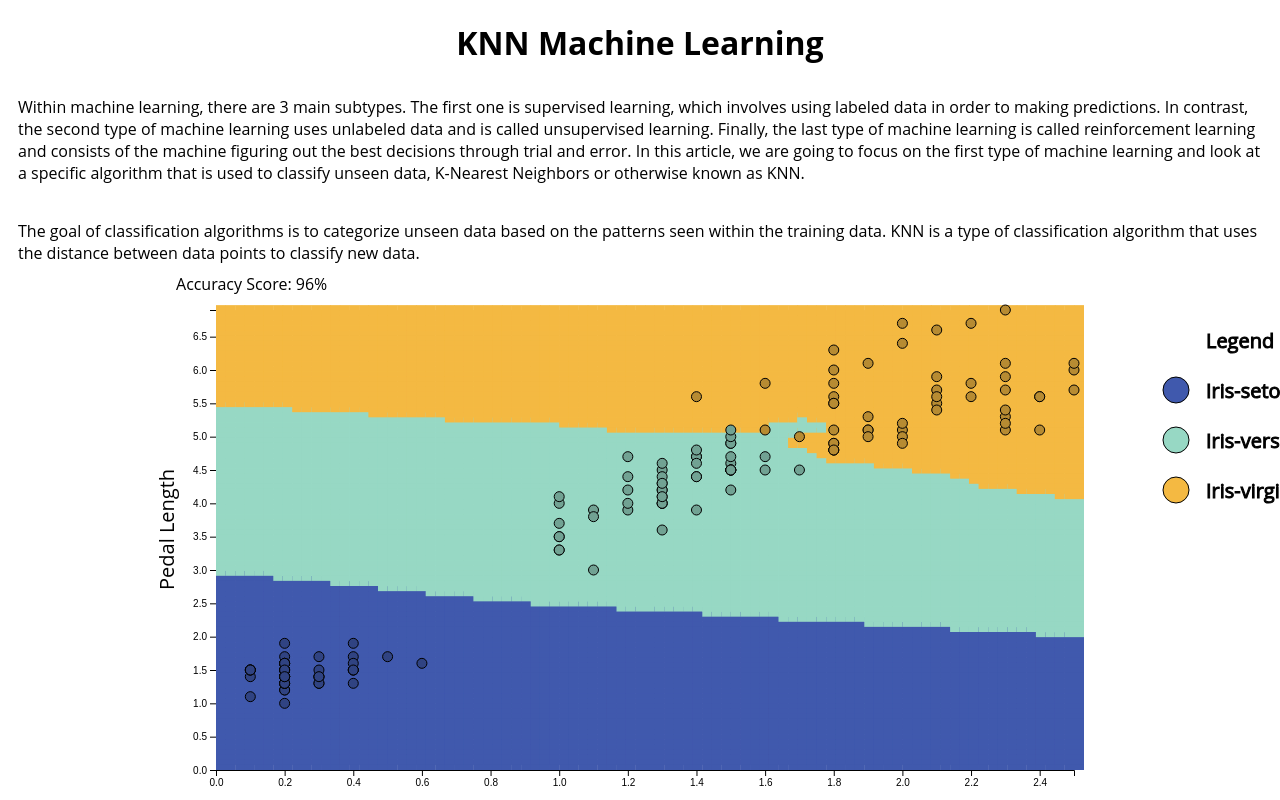
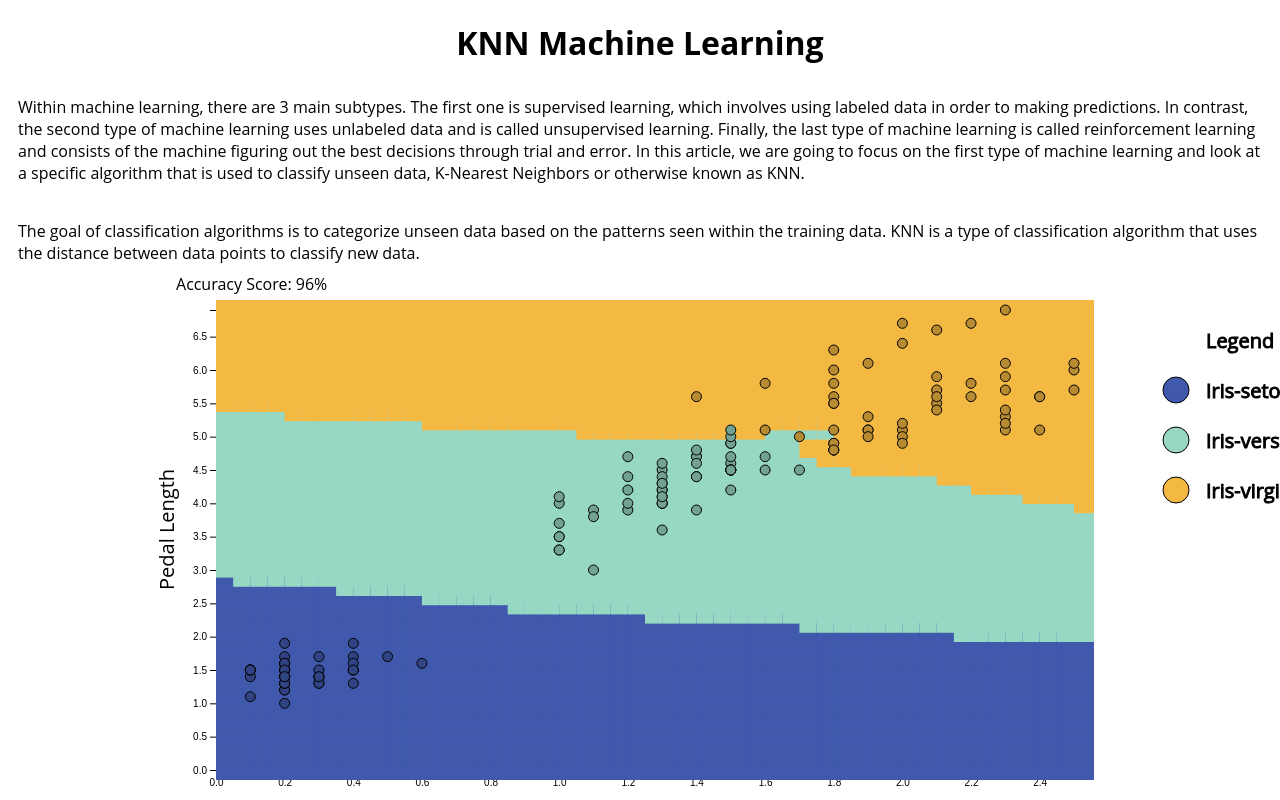
Before and after one commit to Jystine/covid-internet, a SvelteKit app: page / in a window 1280 px wide. Shown: the top 800 px of the page. Built offline with nearby package versions, Linux system fonts and the light colour scheme.

Commit message:
smoothed out slider transitions

```diff
--- a/src/components/DataPoints.svelte
+++ b/src/components/DataPoints.svelte
@@ -19,8 +19,8 @@
     $: petal_length_max = d3.max(data, (d) => d.petal_length);
     $: sepal_length_max = d3.max(data, (d) => d.sepal_length);
     $: sepal_width_max = d3.max(data, (d) => d.sepal_width);
-    $: petal_width_area = create_area(90, petal_width_max);
-    $: petal_length_area = create_area(90, petal_length_max);
+    $: petal_width_area = create_area(50, petal_width_max);
+    $: petal_length_area = create_area(50, petal_length_max);
     $: sepal_length_area = create_area(90, sepal_length_max);
     $: sepal_width_area = create_area(90, sepal_width_max);
     $: accuracy_score = accuracy(data, data_class)
@@ -209,13 +209,13 @@
     {#if classified_area.length !== 0}
       {#each classified_area as a}
         {#if a[1].class === "Iris-setosa"}
-            <rect key = a[0] width = 10 height = 10 x = {x(a[1].x)} y = {y(a[1].y) - 10} fill = "#4059AD" r = "5"/>
+            <rect key = a[0] width = 20 height = 20 x = {x(a[1].x)} y = {y(a[1].y) - 10} fill = "#4059AD" r = "5"/>
         {/if}
         {#if a[1].class === "Iris-versicolor"}
-            <rect key = a[0] width = 10 height = 10 x = {x(a[1].x)} y = {y(a[1].y) - 10} fill = "#97D8C4" r = "5"/>
+            <rect key = a[0] width = 20 height = 20 x = {x(a[1].x)} y = {y(a[1].y) - 10} fill = "#97D8C4" r = "5"/>
         {/if}
         {#if a[1].class === "Iris-virginica"}
-            <rect key = a[0] width = 10 height = 10 x = {x(a[1].x)} y = {y(a[1].y) - 10} fill = "#F4B942" r = "5"/>
+            <rect key = a[0] width = 20 height = 20 x = {x(a[1].x)} y = {y(a[1].y) - 10} fill = "#F4B942" r = "5"/>
         {/if}
       {/each}
     {/if}
```
